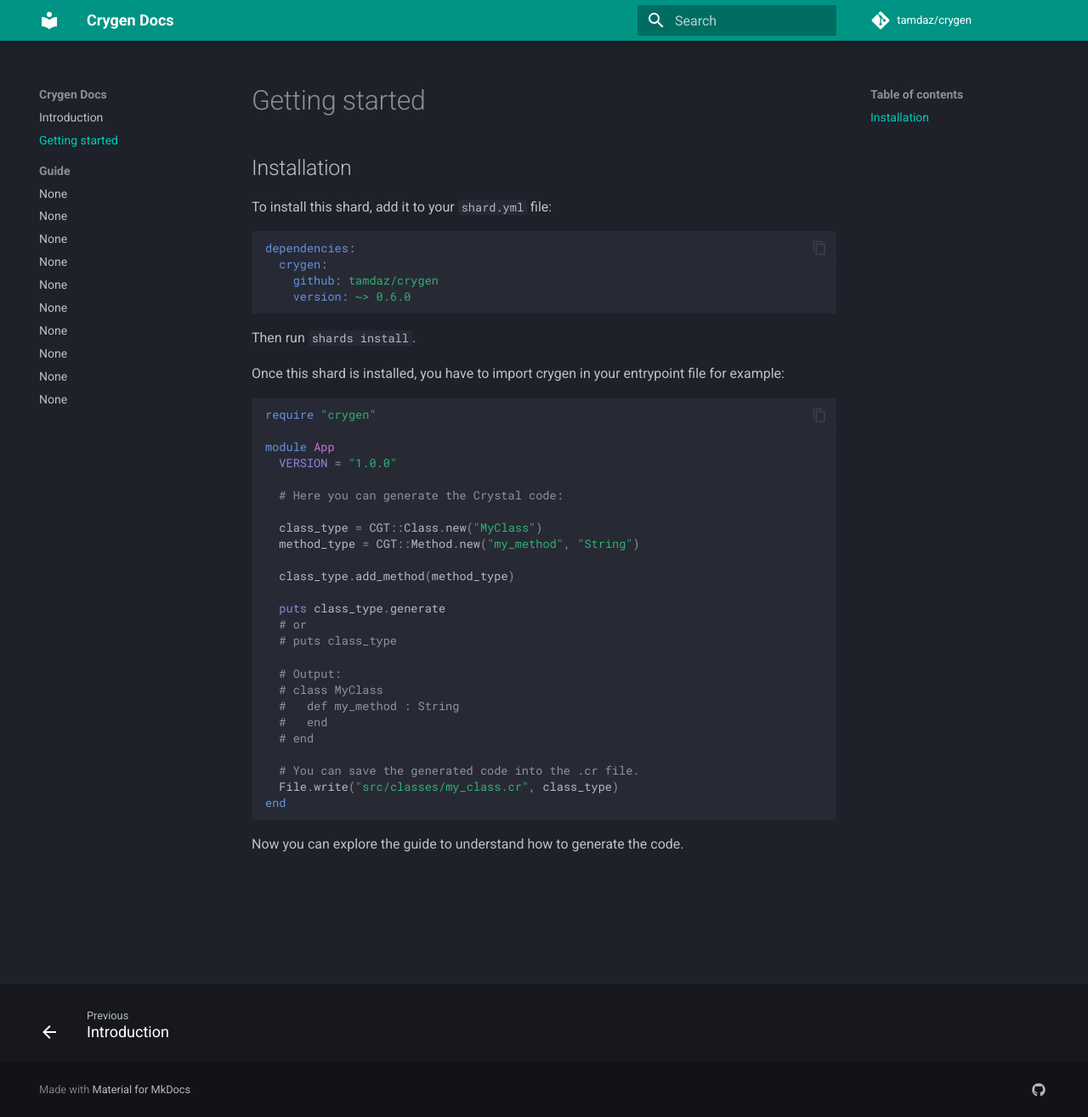
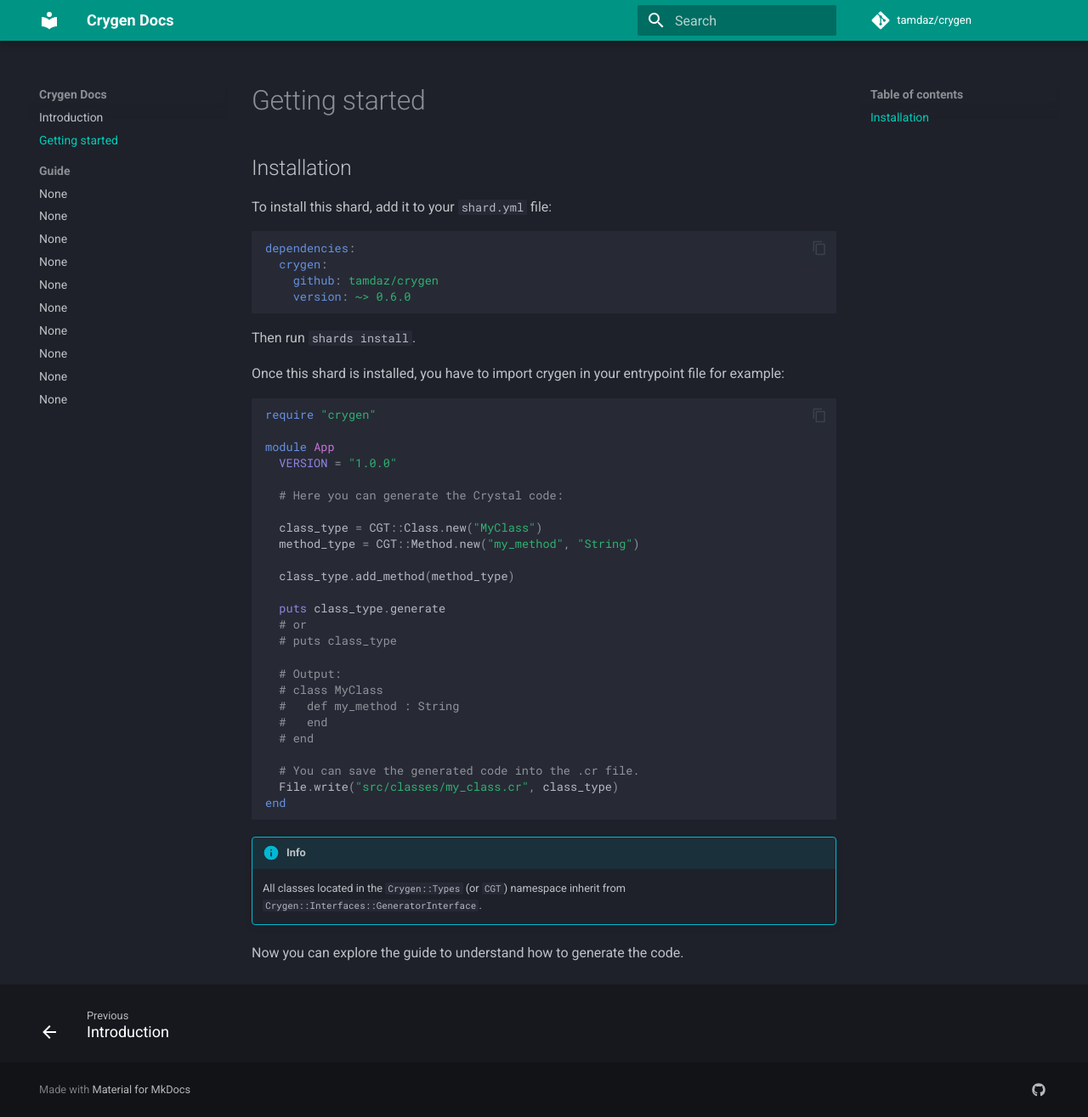
Before and after one commit to tamdaz/crygen, an MkDocs documentation site: the page built from docs/getting-started.md, in a window 1280 px wide and 1315 px high. Shown: the whole window at 85% size. Built offline with MkDocs 1.6.1 and Material for MkDocs 9.7.7, drawn with Linux system fonts in a browser that asks for light colours; comment, search, counter and statistics services are not loaded; the version menu is left out.

Commit message:
getting-started: Add info admonition

````diff
--- a/docs/getting-started.md
+++ b/docs/getting-started.md
@@ -43,4 +43,7 @@ module App
 end
 ```
 
+!!! info
+    All classes located in the `Crygen::Types` (or `CGT`) namespace inherit from `Crygen::Interfaces::GeneratorInterface`.
+
 Now you can explore the guide to understand how to generate the code.
````
